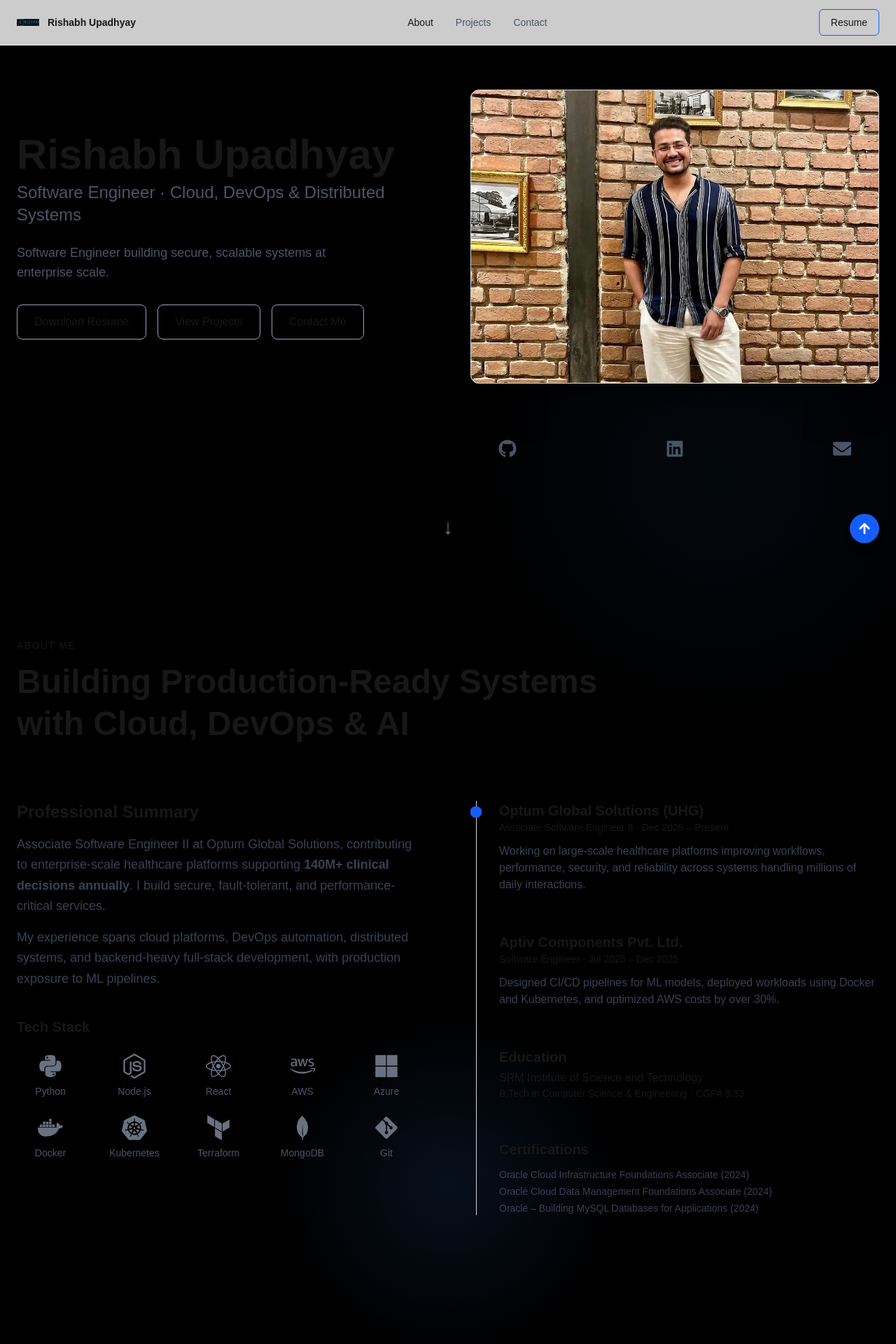
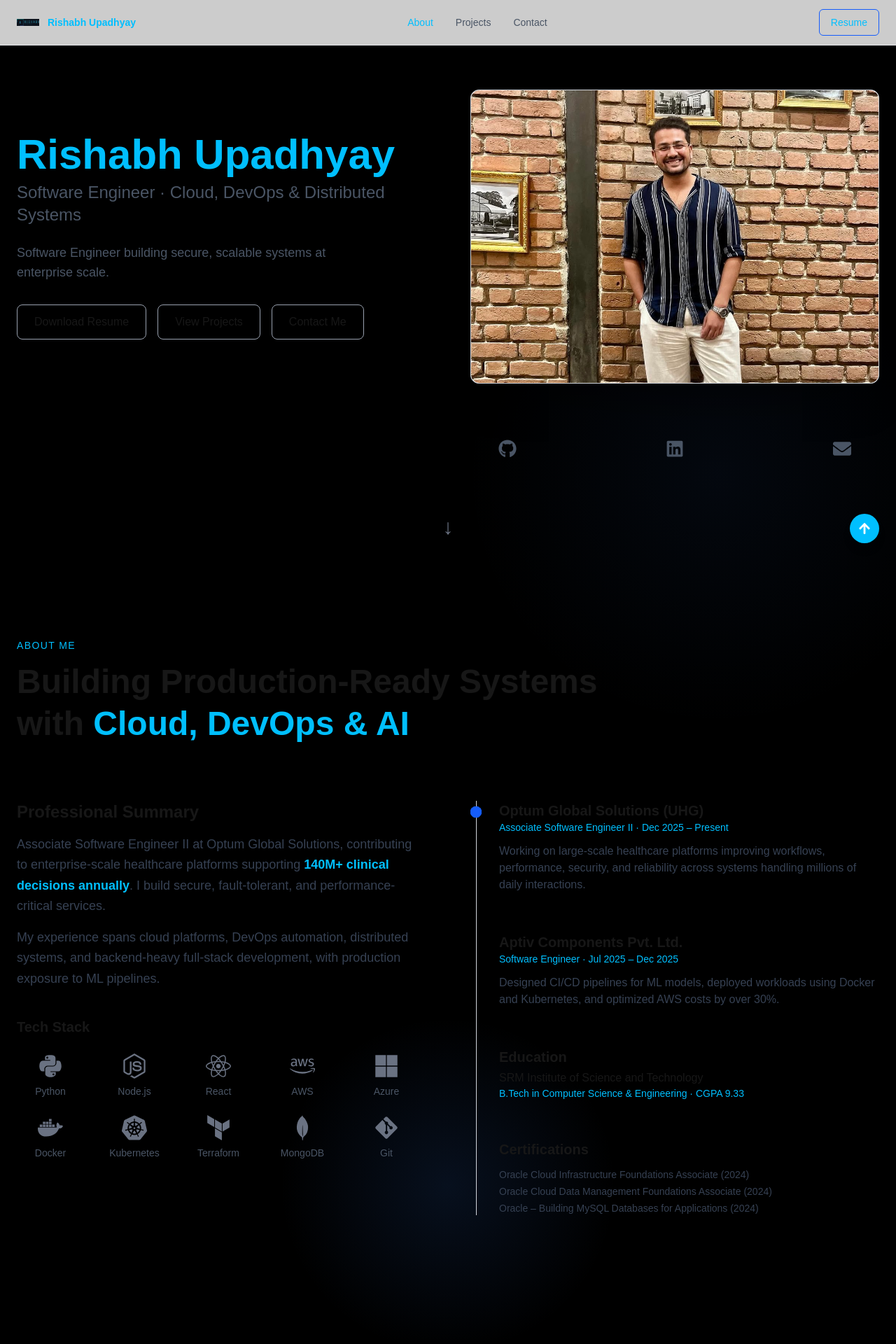
Before and after one commit to Rishabhupadhya/Portfolio, a Next.js app in the folder portfolio/: page / in a window 1280 px wide. Shown: the top 1920 px of the page at 70% size. Built offline with nearby package versions, Linux system fonts and the light colour scheme.

Commit message:
final colour changes

```diff
--- a/portfolio/src/components/AboutSection.tsx
+++ b/portfolio/src/components/AboutSection.tsx
@@ -44,13 +44,13 @@ export default function AboutSection() {
         transition={{ duration: 0.6 }}
         className="mb-20"
       >
-        <p className="text-sm uppercase tracking-widest text-[#00BFFF]-600 mb-3">
+        <p className="text-sm uppercase tracking-widest text-[#00BFFF] mb-3">
           About Me
         </p>
 
         <h2 className="text-4xl md:text-5xl font-bold leading-tight">
           Building Production-Ready Systems <br className="hidden md:block" />
-          with <span className="text-[#00BFFF]-600">Cloud, DevOps & AI</span>
+          with <span className="text-[#00BFFF]">Cloud, DevOps & AI</span>
         </h2>
       </motion.div>
 
@@ -73,7 +73,7 @@ export default function AboutSection() {
             <p className="text-gray-700 text-lg leading-relaxed mb-4">
               Associate Software Engineer II at Optum Global Solutions,
               contributing to enterprise-scale healthcare platforms supporting{" "}
-              <span className="font-semibold text-[#00BFFF]-600">
+              <span className="font-semibold text-[#00BFFF]">
                 140M+ clinical decisions annually
               </span>
               . I build secure, fault-tolerant, and performance-critical services.
@@ -98,9 +98,9 @@ export default function AboutSection() {
                 >
                   <Icon
                     size={36}
-                    className="text-gray-500 group-hover:text-[#00BFFF]-600 transition-colors"
+                    className="text-gray-500 group-hover:text-[#00BFFF] transition-colors"
                   />
-                  <span className="text-sm text-gray-600 group-hover:text-[#00BFFF]-600 transition-colors">
+                  <span className="text-sm text-gray-600 group-hover:text-[#00BFFF] transition-colors">
                     {name}
                   </span>
                 </div>
@@ -123,7 +123,7 @@ export default function AboutSection() {
             <h4 className="text-xl font-semibold">
               Optum Global Solutions (UHG)
             </h4>
-            <p className="text-[#00BFFF]-600 text-sm">
+            <p className="text-[#00BFFF] text-sm">
               Associate Software Engineer II · Dec 2025 – Present
             </p>
             <p className="text-gray-700 mt-3">
@@ -144,7 +144,7 @@ export default function AboutSection() {
             <h4 className="text-xl font-semibold">
               Aptiv Components Pvt. Ltd.
             </h4>
-            <p className="text-[#00BFFF]-600 text-sm">
+            <p className="text-[#00BFFF] text-sm">
               Software Engineer · Jul 2025 – Dec 2025
             </p>
             <p className="text-gray-700 mt-3">
@@ -168,7 +168,7 @@ export default function AboutSection() {
             <p className="font-medium mt-1">
               SRM Institute of Science and Technology
             </p>
-            <p className="text-[#00BFFF]-600 text-sm">
+            <p className="text-[#00BFFF] text-sm">
               B.Tech in Computer Science & Engineering · CGPA 9.33
             </p>
           </motion.div>
--- a/portfolio/src/components/ContactSection.tsx
+++ b/portfolio/src/components/ContactSection.tsx
@@ -20,10 +20,10 @@ export default function ContactSection() {
 
     emailjs
       .sendForm(
-        process.env.NEXT_PUBLIC_EMAILJS_SERVICE_ID,
-        process.env.NEXT_PUBLIC_EMAILJS_TEMPLATE_ID,
+        process.env.NEXT_PUBLIC_EMAILJS_SERVICE_ID!,
+        process.env.NEXT_PUBLIC_EMAILJS_TEMPLATE_ID!,
         formRef.current,
-        process.env.NEXT_PUBLIC_EMAILJS_PUBLIC_KEY
+        process.env.NEXT_PUBLIC_EMAILJS_PUBLIC_KEY!
       )
       .then(
         () => {
@@ -50,7 +50,7 @@ export default function ContactSection() {
 
           {/* Heading */}
           <h2
-            className="text-5xl md:text-6xl font-bold text-[#00BFFF]-600"
+            className="text-5xl md:text-6xl font-bold text-[#00BFFF]"
             style={{ fontFamily: "'Pacifico', cursive" }}
           >
             Get in touch <br /> with me
@@ -67,10 +67,10 @@ export default function ContactSection() {
             {/* Phone */}
               <a
                 href="tel:+917011377819"
-                className="flex items-center gap-4 text-gray-700 hover:text-[#00BFFF]-600 transition"
+                className="flex items-center gap-4 text-gray-700 hover:text-[#00BFFF] transition"
                 aria-label="Call Phone Number"
               >
-                <FaPhoneAlt size={22} className="text-[#00BFFF]-600" />
+                <FaPhoneAlt size={22} className="text-[#00BFFF] transition" />
                 <span className="text-lg font-medium">
                   +91&nbsp;7011377819
                 </span>
@@ -84,7 +84,7 @@ export default function ContactSection() {
                 target="_blank"
                 rel="noopener noreferrer"
                 aria-label="GitHub"
-                className="text-gray-600 hover:text-[#00BFFF]-600 transition"
+                className="text-gray-600 hover:text-[#00BFFF] transition"
               >
                 <FaGithub size={28} />
               </a>
@@ -94,7 +94,7 @@ export default function ContactSection() {
                 target="_blank"
                 rel="noopener noreferrer"
                 aria-label="LinkedIn"
-                className="text-gray-600 hover:text-[#00BFFF]-600 transition"
+                className="text-gray-600 hover:text-[#00BFFF] transition"
               >
                 <FaLinkedin size={28} />
               </a>
@@ -102,7 +102,7 @@ export default function ContactSection() {
               <a
                 href="mailto:rishabh.292002@gmail.com"
                 aria-label="Email"
-                className="text-gray-600 hover:text-[#00BFFF]-600 transition"
+                className="text-gray-600 hover:text-[#00BFFF] transition"
               >
                 <FaEnvelope size={28} />
               </a>
@@ -154,7 +154,7 @@ export default function ContactSection() {
             <div className="pt-4">
               <button
                 type="submit"
-                className="px-8 py-3 bg-blue-600 text-white rounded-md font-medium hover:bg-blue-700 transition"
+                className="px-8 py-3 bg-[#00BFFF] text-white rounded-md font-medium hover:bg-blue-700 transition"
               >
                 Send Message
               </button>
@@ -169,7 +169,7 @@ export default function ContactSection() {
         aria-label="Back to top"
         className="fixed bottom-6 right-6
                    p-3 rounded-full
-                   bg-blue-600 text-white
+                   bg-[#00BFFF] text-white
                    shadow-lg
                    hover:bg-blue-700
                    transition"
--- a/portfolio/src/components/Header.tsx
+++ b/portfolio/src/components/Header.tsx
@@ -53,7 +53,7 @@ export default function Header() {
           {/* Logo */}
           <a href="#top" className="flex items-center gap-3">
             <Image src="/logo-ru-v2.png" alt="RU Logo" width={32} height={32} />
-            <span className="text-sm font-semibold text-[#00BFFF]-600 dark:text-[#00BFFF]-500">
+            <span className="text-sm font-semibold text-[#00BFFF] dark:text-[#00BFFF]">
               Rishabh Upadhyay
             </span>
           </a>
@@ -66,8 +66,8 @@ export default function Header() {
   href={`#${sec}`}
   className={`transition-colors ${
     active === sec
-      ? "text-[#00BFFF]-600 dark:text-[#00BFFF]-500"
-      : "text-gray-600 dark:text-gray-400 hover:text-[#00BFFF]-600 dark:hover:text-[#00BFFF]-500"
+      ? "text-[#00BFFF] dark:text-[#00BFFF]"
+      : "text-gray-600 dark:text-gray-400 hover:text-[#00BFFF] dark:hover:text-[#00BFFF]"
   }`}
 >
 
@@ -83,7 +83,7 @@ export default function Header() {
               href="/Rishabh_Upadhyay_Resume-v2.pdf"
               download
               className="hidden md:inline-flex px-4 py-2 text-sm font-medium
-                         border border-blue-600 text-[#00BFFF]-600 dark:text-[#00BFFF]-500
+                         border border-blue-600 text-[#00BFFF] dark:text-[#00BFFF]
                          rounded-md hover:bg-blue-600 hover:text-white transition"
             >
               Resume
@@ -110,7 +110,7 @@ export default function Header() {
             {/* Top */}
             <div className="h-16 px-6 flex items-center justify-between
                             border-b border-gray-200 dark:border-gray-800">
-              <span className="font-semibold text-[#00BFFF]-600 dark:text-[#00BFFF]-500">
+              <span className="font-semibold text-[#00BFFF] dark:text-[#00BFFF]">
                 Navigation
               </span>
               <button onClick={() => setMenuOpen(false)}>
@@ -127,8 +127,8 @@ export default function Header() {
                   onClick={() => setMenuOpen(false)}
 className={`transition-colors ${
   active === sec
-    ? "text-[#00BFFF]-600 dark:text-[#00BFFF]-500"
-    : "text-gray-600 dark:text-gray-400 hover:text-[#00BFFF]-600 dark:hover:text-[#00BFFF]-500"
+    ? "text-[#00BFFF] dark:text-[#00BFFF]"
+    : "text-gray-600 dark:text-gray-400 hover:text-[#00BFFF] dark:hover:text-[#00BFFF]"
 }`}
 
                 >
@@ -142,7 +142,7 @@ className={`transition-colors ${
                 download
                 onClick={() => setMenuOpen(false)}
                 className="px-6 py-3 border border-blue-600
-                           text-[#00BFFF]-600 dark:text-[#00BFFF]-500
+                           text-[#00BFFF] dark:text-[#00BFFF]
                            rounded-md hover:bg-blue-600 hover:text-white transition"
               >
                 Resume
--- a/portfolio/src/components/HeroSection.tsx
+++ b/portfolio/src/components/HeroSection.tsx
@@ -31,7 +31,7 @@ export default function HeroSection() {
           transition={{ duration: 0.8 }}
         >
           <h1 className="mb-6">
-            <span className="block text-4xl md:text-6xl font-bold text-[#00BFFF]-600">
+            <span className="block text-4xl md:text-6xl font-bold text-[#00BFFF]">
               Rishabh Upadhyay
             </span>
             <span className="block text-xl md:text-2xl font-medium text-gray-600 mt-2">
@@ -49,8 +49,8 @@ export default function HeroSection() {
               download
               className="px-6 py-3 border border-gray-400 dark:border-gray-600
                          rounded-lg transition-colors
-                         hover:border-blue-600 hover:text-[#00BFFF]-600
-                         dark:hover:border-blue-500 dark:hover:text-[#00BFFF]-500"
+                         hover:border-blue-600 hover:text-[#00BFFF]
+                         dark:hover:border-blue-500 dark:hover:text-[#00BFFF]"
             >
               Download Resume
             </a>
@@ -59,8 +59,8 @@ export default function HeroSection() {
               href="#projects"
               className="px-6 py-3 border border-gray-400 dark:border-gray-600
                          rounded-lg transition-colors
-                         hover:border-blue-600 hover:text-[#00BFFF]-600
-                         dark:hover:border-blue-500 dark:hover:text-[#00BFFF]-500"
+                         hover:border-blue-600 hover:text-[#00BFFF]
+                         dark:hover:border-blue-500 dark:hover:text-[#00BFFF]"
             >
               View Projects
             </a>
@@ -69,8 +69,8 @@ export default function HeroSection() {
               href="#contact"
               className="px-6 py-3 border border-gray-400 dark:border-gray-600
                          rounded-lg transition-colors
-                         hover:border-blue-600 hover:text-[#00BFFF]-600
-                         dark:hover:border-blue-500 dark:hover:text-[#00BFFF]-500"
+                         hover:border-blue-600 hover:text-[#00BFFF]
+                         dark:hover:border-blue-500 dark:hover:text-[#00BFFF]"
             >
               Contact Me
             </a>
@@ -122,7 +122,7 @@ export default function HeroSection() {
               aria-label="GitHub profile"
               className="text-gray-600 dark:text-gray-400
                          transition-colors
-                         hover:text-[#00BFFF]-600 dark:hover:text-[#00BFFF]-500
+                         hover:text-[#00BFFF] dark:hover:text-[#00BFFF]
                          focus-visible:outline-none"
             >
               <FaGithub size={26} />
@@ -147,7 +147,7 @@ export default function HeroSection() {
               aria-label="LinkedIn profile"
               className="text-gray-600 dark:text-gray-400
                          transition-colors
-                         hover:text-[#00BFFF]-600 dark:hover:text-[#00BFFF]-500
+                         hover:text-[#00BFFF] dark:hover:text-[#00BFFF]
                          focus-visible:outline-none"
             >
               <FaLinkedin size={26} />
@@ -170,7 +170,7 @@ export default function HeroSection() {
               aria-label="Email"
               className="text-gray-600 dark:text-gray-400
                          transition-colors
-                         hover:text-[#00BFFF]-600 dark:hover:text-[#00BFFF]-500
+                         hover:text-[#00BFFF] dark:hover:text-[#00BFFF]
                          focus-visible:outline-none"
             >
               <FaEnvelope size={26} />
--- a/portfolio/src/components/ProjectsSection.tsx
+++ b/portfolio/src/components/ProjectsSection.tsx
@@ -15,7 +15,7 @@ export default function ProjectsSection() {
             <p className="text-gray-600 dark:text-gray-400 mt-2">
               {p.description}
             </p>
-            <p className="text-sm mt-3 text-blue-500">{p.tech}</p>
+            <p className="text-sm mt-3 text-[#00BFFF]">{p.tech}</p>
           </div>
         ))}
       </div>
```
Also changed, not shown: 1 other file (tests, documents, lock files or other folders).
